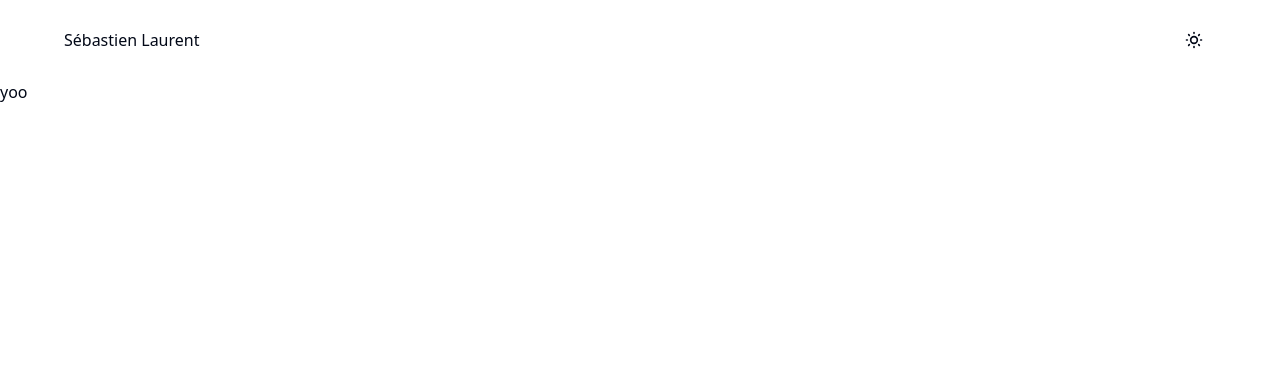
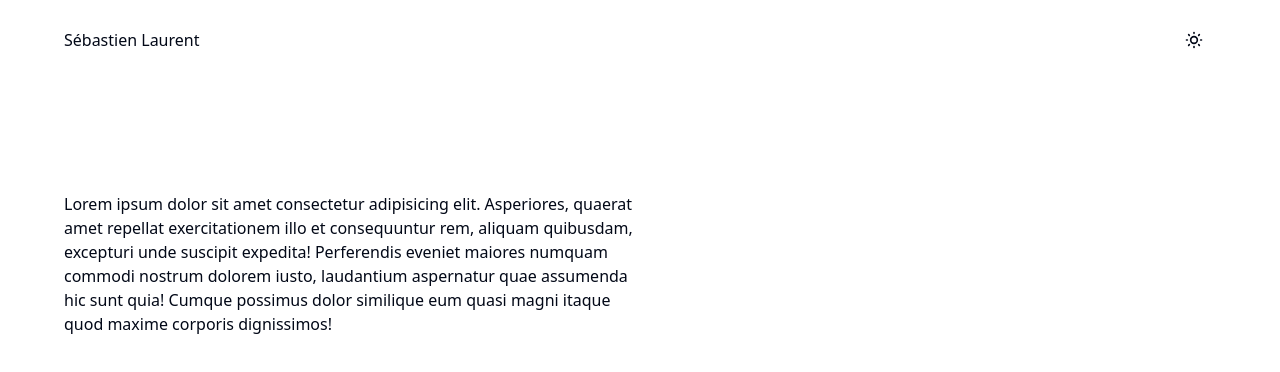
Before and after one commit to SebastienLaurentt/Portfolio-V2, a Next.js app: page / in a window 1280 px wide. Shown: the top 372 px of the page. Built offline with nearby package versions, Linux system fonts and the light colour scheme.

Commit message:
add lorem content in home

```diff
--- a/app/page.tsx
+++ b/app/page.tsx
@@ -1,3 +1,17 @@
+import Section from "@/components/ui/Section/Section";
+
 export default function Home() {
-  return <div>yoo</div>;
+  return (
+    <main className="mb-20 md:mb-24 lg:mb-32">
+      <Section marginBottom={true} marginTop={true}>
+
+        <div className="w-1/2">
+          Lorem ipsum dolor sit amet consectetur adipisicing elit. Asperiores, quaerat amet repellat exercitationem illo et consequuntur rem, aliquam quibusdam, excepturi unde suscipit expedita! Perferendis eveniet maiores numquam commodi nostrum dolorem iusto, laudantium aspernatur quae assumenda hic sunt quia! Cumque possimus dolor similique eum quasi magni itaque quod maxime corporis dignissimos!
+        </div>
+        <div className="w-1/2">
+
+        </div>
+      </Section>
+    </main>
+  );
 }
```
